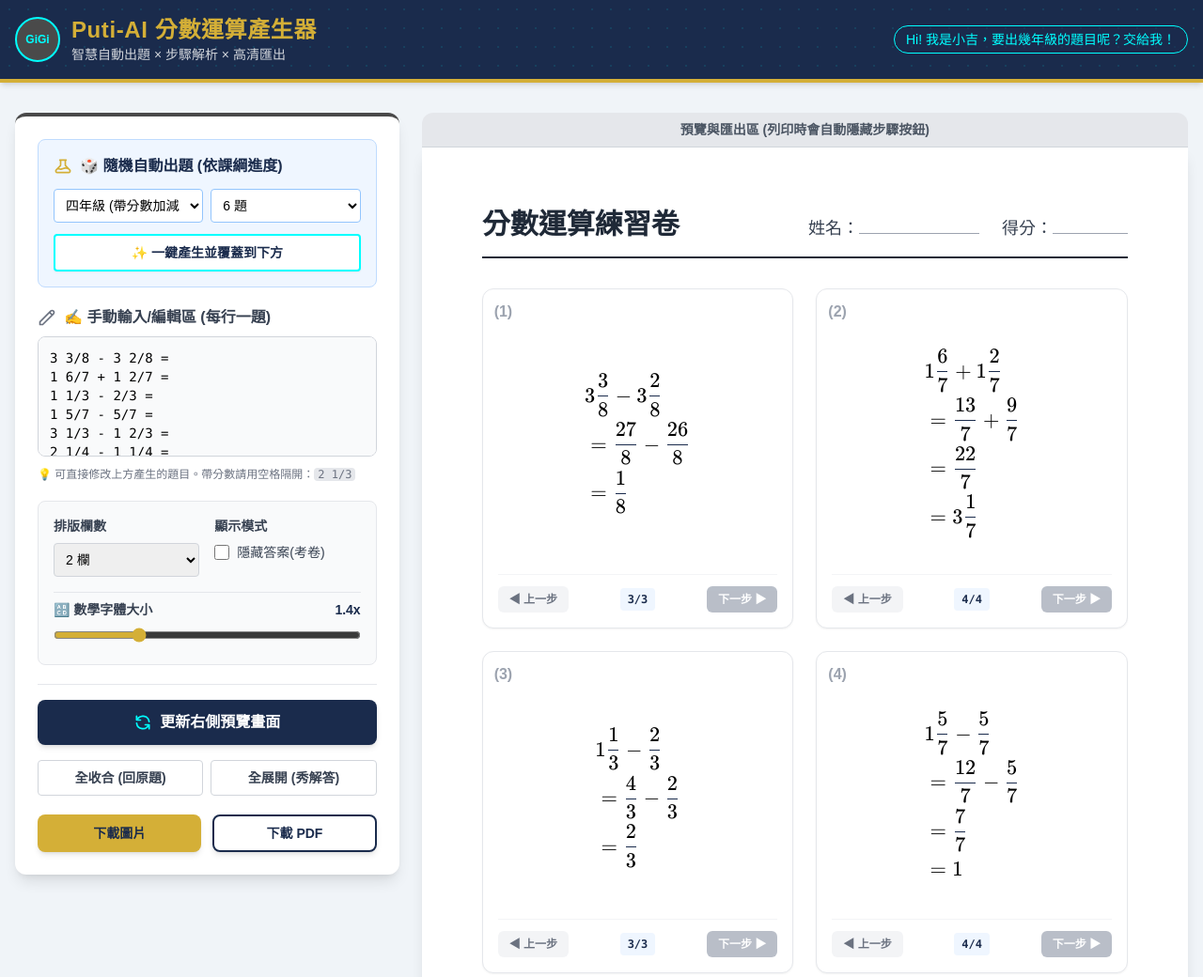
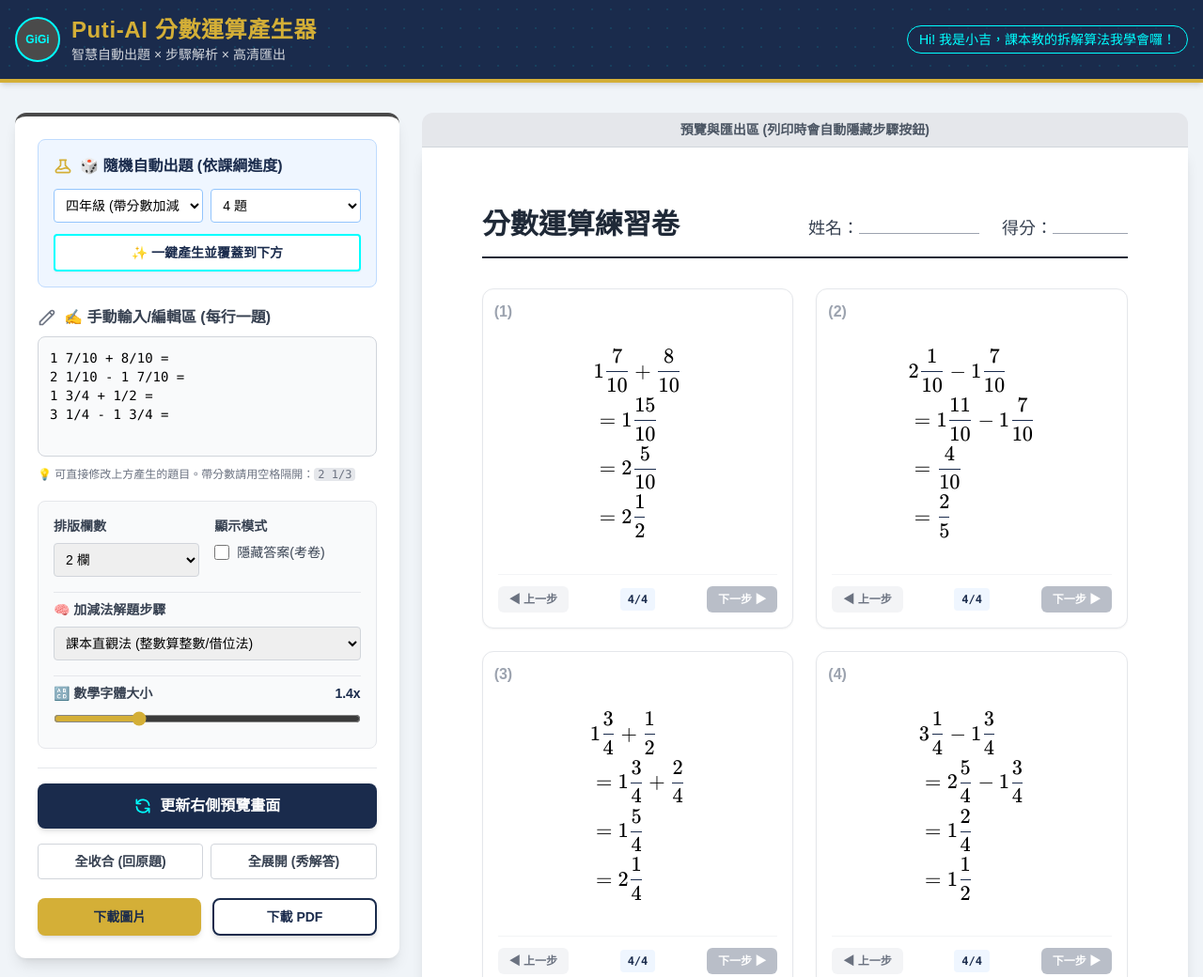
Before and after one commit to puti001/teach_tools, a plain HTML site: page Fraction.html in a window 1280 px wide. Shown: the top 1040 px of the page at 94% size. Drawn offline with nearby package versions, Linux system fonts and the light colour scheme.

Commit message:
v2.0
v2.0

```diff
--- a/Fraction.html
+++ b/Fraction.html
@@ -75,7 +75,7 @@
                 </div>
             </div>
             <div class="hidden md:block text-gigi-cyan text-sm border border-gigi-cyan px-3 py-1 rounded-full bg-gigi-blue/50">
-                Hi! 我是小吉，要出幾年級的題目呢？交給我！
+                Hi! 我是小吉，課本教的拆解算法我學會囉！
             </div>
         </div>
         <div class="absolute inset-0 opacity-10 pointer-events-none" style="background-image: radial-gradient(#00ffff 1px, transparent 1px); background-size: 20px 20px;"></div>
@@ -87,7 +87,7 @@
         <!-- Left Panel: Controls -->
         <div class="w-full lg:w-1/3 bg-white p-6 rounded-xl shadow-lg border-t-4 border-gigi-gray flex flex-col gap-5 h-fit">
 
-            <!-- 🌟 新增：自動出題區塊 -->
+            <!-- 🌟 自動出題區塊 -->
             <div class="bg-blue-50 p-4 rounded-lg border border-blue-200">
                 <label class="block text-gigi-blue font-bold mb-3 flex items-center gap-2">
                     <svg class="w-5 h-5 text-gigi-yellow" fill="none" stroke="currentColor" viewBox="0 0 24 24"><path stroke-linecap="round" stroke-linejoin="round" stroke-width="2" d="M19.428 15.428a2 2 0 00-1.022-.547l-2.387-.477a6 6 0 00-3.86.517l-.318.158a6 6 0 01-3.86.517L6.05 15.21a2 2 0 00-1.806.547M8 4h8l-1 1v5.172a2 2 0 00.586 1.414l5 5c1.26 1.26.367 3.414-1.415 3.414H4.828c-1.782 0-2.674-2.154-1.414-3.414l5-5A2 2 0 009 10.172V5L8 4z"></path></svg>
@@ -128,7 +128,7 @@
                 <p class="text-xs text-gray-500 mt-1">💡 可直接修改上方產生的題目。帶分數請用空格隔開：<code class="bg-gray-200 px-1 rounded">2 1/3</code></p>
             </div>
 
-            <!-- 🌟 排版與字體設定 -->
+            <!-- 🌟 排版與設定區塊 -->
             <div class="bg-gray-50 p-4 rounded-lg border border-gray-200 flex flex-col gap-4">
                 <div class="grid grid-cols-2 gap-4">
                     <div>
@@ -149,7 +149,18 @@
                     </div>
                 </div>
 
-                <!-- 新增：字體大小拉桿 -->
+                <!-- 🌟 新增：加減法解題邏輯設定 -->
+                <div class="pt-2 border-t border-gray-200">
+                    <label class="block text-gray-700 font-bold text-sm mb-2 flex items-center gap-2">
+                        <span>🧠 加減法解題步驟</span>
+                    </label>
+                    <select id="calc-method" class="w-full p-2 border border-gray-300 rounded focus:ring-2 focus:ring-gigi-yellow text-sm font-medium" onchange="generateMath()">
+                        <option value="textbook" selected>課本直觀法 (整數算整數/借位法)</option>
+                        <option value="improper">全化為假分數 (代數通用法)</option>
+                    </select>
+                </div>
+
+                <!-- 字體大小拉桿 -->
                 <div class="pt-2 border-t border-gray-200">
                     <label class="block text-gray-700 font-bold text-sm mb-2 flex justify-between">
                         <span>🔠 數學字體大小</span>
@@ -233,23 +244,20 @@
         window.stepData = {};
 
         document.addEventListener("DOMContentLoaded", () => {
-            // 初始隨機出一組四年級題目作為示範
             document.getElementById('auto-grade').value = '4';
-            document.getElementById('auto-count').value = '6';
-            autoGenerate();
+            document.getElementById('auto-count').value = '4';
+            // 給予測試課本例題的預設值
+            document.getElementById('math-input').value = "1 7/10 + 8/10 =\n2 1/10 - 1 7/10 =\n1 3/4 + 1/2 =\n3 1/4 - 1 3/4 =";
+            generateMath();
         });
 
-        // 🌟 字體大小動態更新
         function updateFontSize() {
             const size = document.getElementById('font-size-slider').value;
             document.documentElement.style.setProperty('--math-font-size', size + 'em');
             document.getElementById('font-size-display').innerText = size + 'x';
         }
 
-        // 🌟 核心：隨機自動出題引擎
-        function rand(min, max) {
-            return Math.floor(Math.random() * (max - min + 1)) + min;
-        }
+        function rand(min, max) { return Math.floor(Math.random() * (max - min + 1)) + min; }
 
         function autoGenerate() {
             const grade = parseInt(document.getElementById('auto-grade').value);
@@ -259,7 +267,6 @@
             for (let i = 0; i < count; i++) {
                 let q = "";
                 if (grade === 3) {
-                    // 三年級：同分母簡單加減 (結果不超過1，不出現負數)
                     let d = rand(3, 9);
                     let op = rand(0, 1) === 0 ? '+' : '-';
                     if (op === '+') {
@@ -273,7 +280,6 @@
                         q = `${n1}/${d} - ${n2}/${d} =`;
                     }
                 } else if (grade === 4) {
-                    // 四年級：帶分數與同分母進階加減
                     let d = rand(3, 9);
                     let op = rand(0, 1) === 0 ? '+' : '-';
                     let w1 = rand(1, 3);
@@ -288,7 +294,6 @@
                     } else {
                         let w2 = rand(0, w1);
                         let n2 = rand(1, d - 1);
-                        // 確保減法為正數
                         let val1 = w1 + (n1 / d);
                         let val2 = w2 + (n2 / d);
                         if (val1 <= val2) { w1 = w2 + 1; }
@@ -297,53 +302,40 @@
                         q = `${t1} - ${t2} =`;
                     }
                 } else if (grade === 5) {
-                    // 五年級：異分母加減、分數乘法
-                    let type = rand(0, 2); // 0:+, 1:-, 2:*
+                    let type = rand(0, 2);
                     if (type === 0 || type === 1) {
                         let op = type === 0 ? '+' : '-';
-                        let d1 = rand(2, 8);
-                        let d2 = rand(2, 8);
-                        while (d1 === d2) { d2 = rand(2, 8); } // 確保異分母
-                        let n1 = rand(1, d1 - 1);
-                        let n2 = rand(1, d2 - 1);
+                        let d1 = rand(2, 8), d2 = rand(2, 8);
+                        while (d1 === d2) { d2 = rand(2, 8); }
+                        let n1 = rand(1, d1 - 1), n2 = rand(1, d2 - 1);
 
                         if (op === '-') {
-                            let val1 = n1 / d1;
-                            let val2 = n2 / d2;
-                            if (val1 <= val2) {
-                                // 數值交換確保正數
-                                let tmpN = n1, tmpD = d1;
-                                n1 = n2; d1 = d2;
-                                n2 = tmpN; d2 = tmpD;
+                            if ((n1/d1) <= (n2/d2)) {
+                                let tmpN = n1, tmpD = d1; n1 = n2; d1 = d2; n2 = tmpN; d2 = tmpD;
                             }
                             if ((n1/d1) === (n2/d2)) { n1 = d1-1; n2 = 1; }
                         }
                         q = `${n1}/${d1} ${op} ${n2}/${d2} =`;
                     } else {
-                        // 乘法
                         let d1 = rand(2, 7), n1 = rand(1, d1 - 1);
                         let d2 = rand(2, 7), n2 = rand(1, d2 - 1);
                         if (rand(0, 1) === 0) {
-                            q = `${rand(2, 6)} x ${n2}/${d2} =`; // 整數乘分數
+                            q = `${rand(2, 6)} x ${n2}/${d2} =`;
                         } else {
-                            q = `${n1}/${d1} x ${n2}/${d2} =`; // 分數乘分數
+                            q = `${n1}/${d1} x ${n2}/${d2} =`;
                         }
                     }
                 } else if (grade === 6) {
-                    // 六年級：分數除法與複雜四則
                     let type = rand(0, 2);
                     if (type === 0) {
-                        // 真分數除真分數
                         let d1 = rand(2, 9), n1 = rand(1, d1 - 1);
                         let d2 = rand(2, 9), n2 = rand(1, d2 - 1);
                         q = `${n1}/${d1} ÷ ${n2}/${d2} =`;
                     } else if (type === 1) {
-                        // 帶分數除真分數
                         let w1 = rand(1, 3), d1 = rand(2, 6), n1 = rand(1, d1 - 1);
                         let d2 = rand(2, 6), n2 = rand(1, d2 - 1);
                         q = `${w1} ${n1}/${d1} ÷ ${n2}/${d2} =`;
                     } else {
-                        // 帶分數除帶分數
                         let w1 = rand(1, 2), d1 = rand(2, 5), n1 = rand(1, d1 - 1);
                         let w2 = rand(1, 2), d2 = rand(2, 5), n2 = rand(1, d2 - 1);
                         q = `${w1} ${n1}/${d1} ÷ ${w2} ${n2}/${d2} =`;
@@ -352,12 +344,11 @@
                 questions.push(q);
             }
 
-            // 寫入文字框並觸發更新
             document.getElementById('math-input').value = questions.join('\n');
             generateMath();
         }
 
-        // ----- 以下為原有的數學解析與渲染邏輯 -----
+        // ----- 數學解析邏輯 -----
         function gcd(a, b) {
             a = Math.abs(a); b = Math.abs(b);
             while (b !== 0) { let temp = b; b = a % b; a = temp; }
@@ -402,7 +393,8 @@
             return { w, n, d: imp.d };
         }
 
-        function buildBinarySteps(f1_str, op, f2_str) {
+        // 🌟 雙核運算引擎：包含「課本直觀法」與「全化假分數法」
+        function buildBinarySteps(f1_str, op, f2_str, calcMethod) {
             let steps = [];
             let o1 = parseToObj(f1_str);
             let o2 = parseToObj(f2_str);
@@ -410,6 +402,69 @@
 
             steps.push(`${objToLatex(o1)} ${opL} ${objToLatex(o2)}`);
 
+            // 判斷是否為加減法，若是且設定為 textbook，則使用課本直觀法
+            if (calcMethod === 'textbook' && (op === '+' || op === '-')) {
+                let l = lcm(o1.d, o2.d);
+                let n1_new = o1.n * (l / o1.d);
+                let n2_new = o2.n * (l / o2.d);
+
+                // 1. 通分 (若分母不同)
+                if (o1.d !== o2.d) {
+                    steps.push(`${objToLatex({w: o1.w, n: n1_new, d: l})} ${opL} ${objToLatex({w: o2.w, n: n2_new, d: l})}`);
+                }
+
+                let resW = 0, resN = 0, resD = l;
+
+                if (op === '+') {
+                    resW = o1.w + o2.w;
+                    resN = n1_new + n2_new;
+
+                    // 若產生帶分數裡的假分數 (例如 1 15/10)，先呈現這一步
+                    if (resN > 0 && o1.w + o2.w > 0) {
+                        let stepStr = objToLatex({w: resW, n: resN, d: l});
+                        if (steps[steps.length - 1] !== stepStr) steps.push(stepStr);
+                    }
+
+                    // 處理假分數進位
+                    if (resN >= l) {
+                        resW += Math.floor(resN / l);
+                        resN = resN % l;
+                        let stepStr = objToLatex({w: resW, n: resN, d: l});
+                        if (steps[steps.length - 1] !== stepStr) steps.push(stepStr);
+                    }
+                } else if (op === '-') {
+                    let tempW1 = o1.w;
+                    let tempN1 = n1_new;
+
+                    // 判斷是否夠減，不夠減則借位
+                    if (tempN1 < n2_new) {
+                        if (tempW1 > 0) {
+                            tempW1 -= 1;
+                            tempN1 += l;
+                            let borrowStr = `${objToLatex({w: tempW1, n: tempN1, d: l})} ${opL} ${objToLatex({w: o2.w, n: n2_new, d: l})}`;
+                            if (steps[steps.length - 1] !== borrowStr) steps.push(borrowStr);
+                        }
+                    }
+
+                    resW = tempW1 - o2.w;
+                    resN = tempN1 - n2_new;
+
+                    let stepStr = objToLatex({w: resW, n: resN, d: l});
+                    if (steps[steps.length - 1] !== stepStr) steps.push(stepStr);
+                }
+
+                // 結尾約分化簡
+                if (resN > 0) {
+                    let g = Math.abs(gcd(resN, l));
+                    if (g > 1) {
+                        resN /= g; resD /= g;
+                        let simpStr = objToLatex({w: resW, n: resN, d: resD});
+                        if (steps[steps.length - 1] !== simpStr) steps.push(simpStr);
+                    }
+                }
+
+            } else {
+                // 🔹 原本的「全化假分數法」邏輯 (乘除法也走這裡)
                 let i1 = objToImproper(o1);
                 let i2 = objToImproper(o2);
                 if (o1.w > 0 || o2.w > 0) {
@@ -463,7 +518,9 @@
                         if (steps[steps.length-1] !== mStr) steps.push(mStr);
                     }
                 }
+            }
 
+            // 去除連續重複的步驟
             let uniqueSteps = [steps[0]];
             for (let i = 1; i < steps.length; i++) {
                 if (steps[i] !== steps[i-1]) uniqueSteps.push(steps[i]);
@@ -471,7 +528,7 @@
             return uniqueSteps;
         }
 
-        function generateStepsArray(exp) {
+        function generateStepsArray(exp, calcMethod) {
             const tokenRegex = /([0-9]+\s+[0-9]+\/[0-9]+|[0-9]+\/[0-9]+|[0-9]+|[\+\-\*\/\÷xX×])/g;
             const tokens = exp.match(tokenRegex);
             if (!tokens) return [exp];
@@ -482,7 +539,7 @@
 
             if (ops.length === 1 && nums.length === 2) {
                 try {
-                    return buildBinarySteps(nums[0], ops[0], nums[1]);
+                    return buildBinarySteps(nums[0], ops[0], nums[1], calcMethod);
                 } catch(e) { console.error(e); }
             }
 
@@ -529,6 +586,7 @@
             const outputArea = document.getElementById('preview-grid');
             const hideAnswers = document.getElementById('hide-answers').checked;
             const cols = document.getElementById('grid-cols').value;
+            const calcMethod = document.getElementById('calc-method').value;
 
             outputArea.innerHTML = '';
             outputArea.style.gridTemplateColumns = `repeat(${cols}, minmax(0, 1fr))`;
@@ -542,7 +600,8 @@
                 if (!exp) return;
 
                 const itemId = `item-${qIndex}`;
-                const stepsArray = generateStepsArray(exp);
+                // 傳入 calcMethod 讓解題引擎決定邏輯
+                const stepsArray = generateStepsArray(exp, calcMethod);
 
                 window.stepData[itemId] = {
                     steps: stepsArray,
```
Lines whose indentation alone changed are shown as unchanged.
